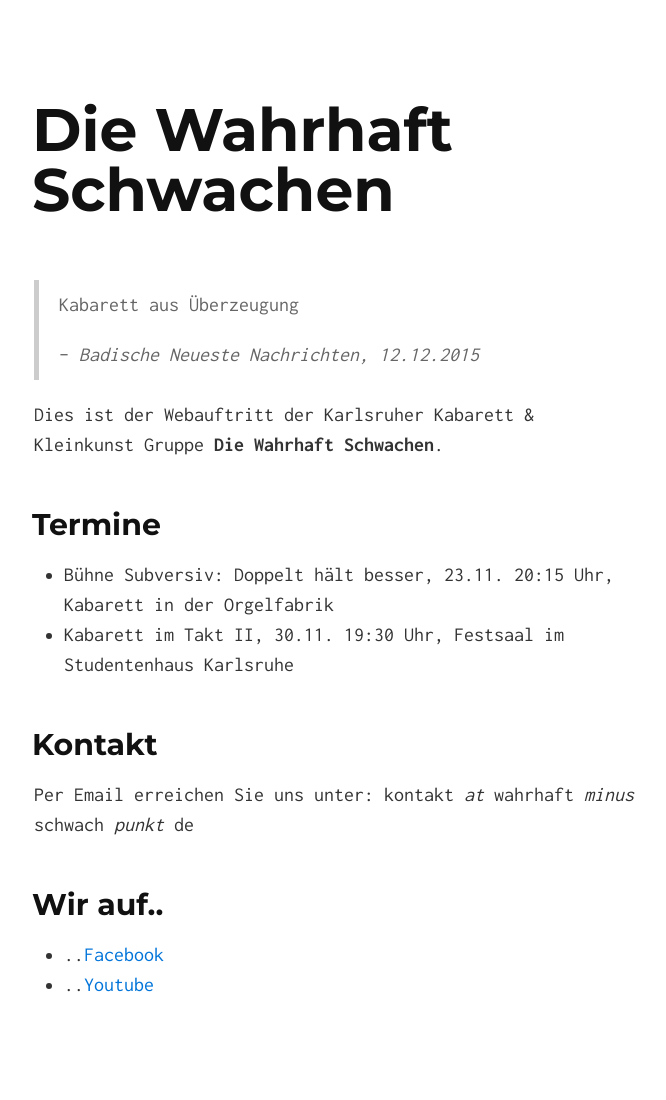
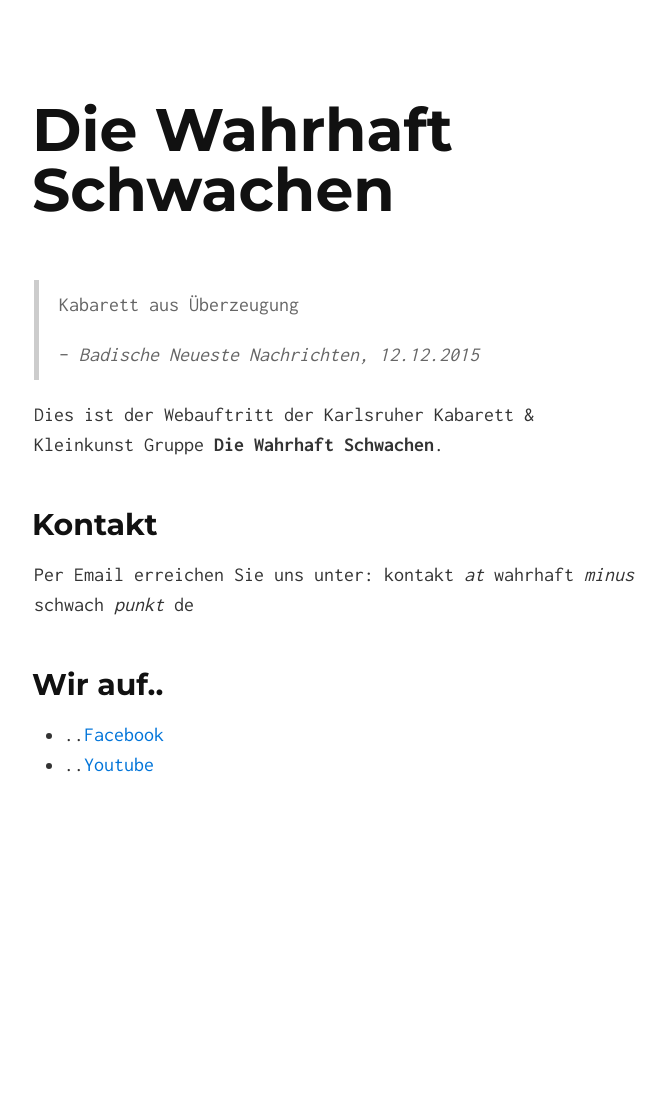
Before and after one commit to Die-Wahrhaft-Schwachen/diewahrhaftschwachen, a Jekyll site: the page built from index.md, in a window 1280 px wide. Shown: the whole page, without its empty margins (306-972 px from the left). Built offline with Jekyll 4.4.1, drawn with Linux system fonts in a browser that asks for light colours; after the commit the page ends 900 px from its top, so only the background shows below that.

Commit message:
Remove Termine

```diff
--- a/index.md
+++ b/index.md
@@ -8,11 +8,6 @@ layout: default
 
 Dies ist der Webauftritt der Karlsruher Kabarett & Kleinkunst Gruppe **Die Wahrhaft Schwachen**.
 
-## Termine
-
-* Bühne Subversiv: Doppelt hält besser, 23.11. 20:15 Uhr, Kabarett in der Orgelfabrik
-* Kabarett im Takt II, 30.11. 19:30 Uhr, Festsaal im Studentenhaus Karlsruhe
-
 ## Kontakt
 
 Per Email erreichen Sie uns unter:
```
